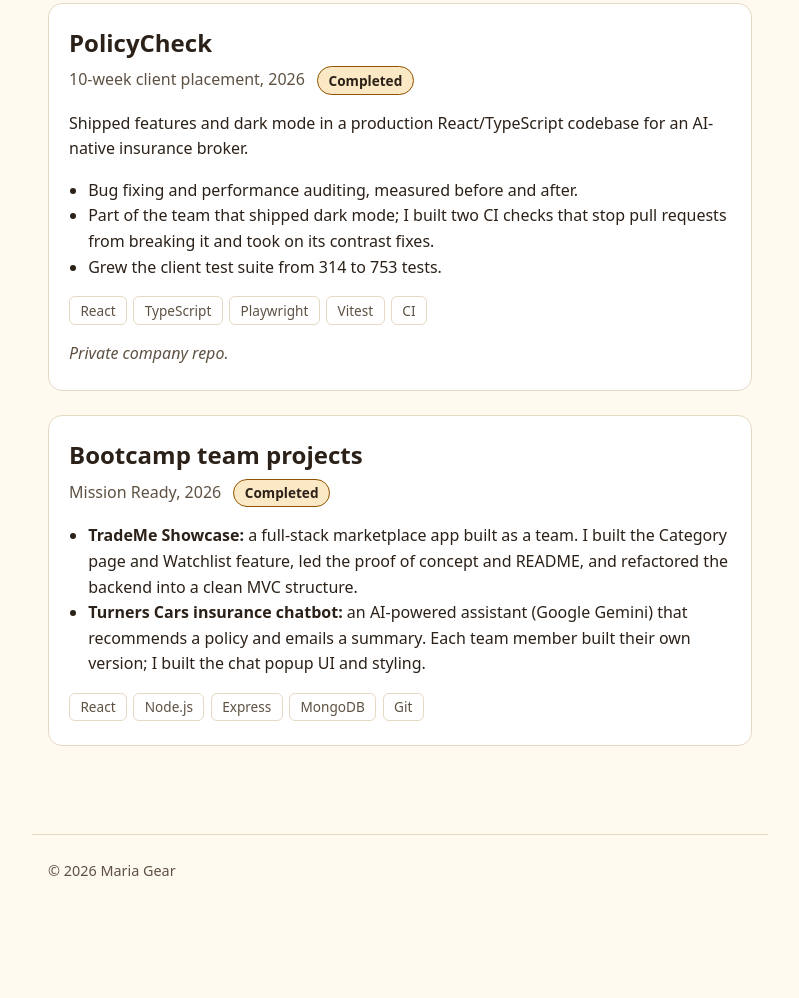
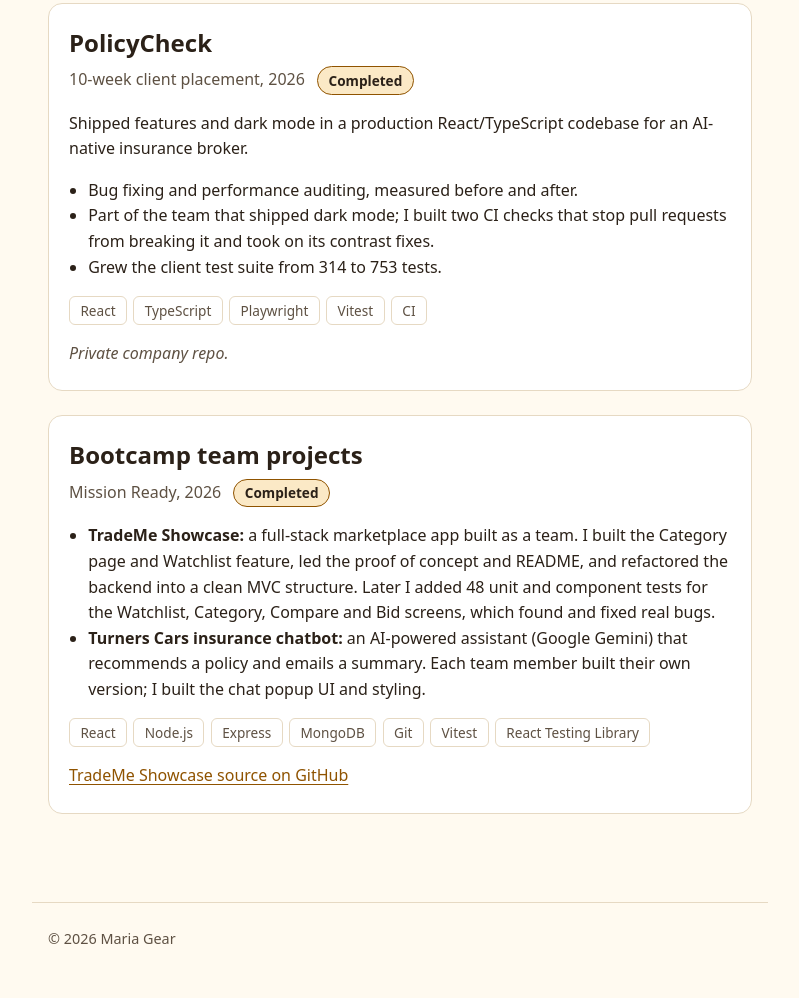
Before and after one commit to mg20765/mg20765.github.io, a website: page work.html in a window 1280 px wide. Shown: the part 1110-2108 px from the top of the page, without its empty margins (240-1039 px from the left). Before the commit the page ends 2040 px from the top, so only its background shows below. Drawn offline with Linux system fonts and the light colour scheme.

Commit message:
Add TradeMe tests to the Work page

```diff
--- a/work.html
+++ b/work.html
@@ -79,11 +79,14 @@
       <h2>Bootcamp team projects</h2>
       <p class="role">Mission Ready, 2026 <span class="status">Completed</span></p>
       <ul class="points">
-        <li><strong>TradeMe Showcase:</strong> a full-stack marketplace app built as a team. I built the Category page and Watchlist feature, led the proof of concept and README, and refactored the backend into a clean MVC structure.</li>
+        <li><strong>TradeMe Showcase:</strong> a full-stack marketplace app built as a team. I built the Category page and Watchlist feature, led the proof of concept and README, and refactored the backend into a clean MVC structure. Later I added 48 unit and component tests for the Watchlist, Category, Compare and Bid screens, which found and fixed real bugs.</li>
         <li><strong>Turners Cars insurance chatbot:</strong> an AI-powered assistant (Google Gemini) that recommends a policy and emails a summary. Each team member built their own version; I built the chat popup UI and styling.</li>
       </ul>
       <ul class="tags">
-        <li>React</li><li>Node.js</li><li>Express</li><li>MongoDB</li><li>Git</li>
+        <li>React</li><li>Node.js</li><li>Express</li><li>MongoDB</li><li>Git</li><li>Vitest</li><li>React Testing Library</li>
+      </ul>
+      <ul class="links">
+        <li><a href="https://github.com/mg20765/trademe-showcase" target="_blank" rel="noopener noreferrer">TradeMe Showcase source on GitHub</a></li>
       </ul>
     </article>
   </main>
```
Also changed, not shown: tests/site.spec.js (+24 -0 lines).
